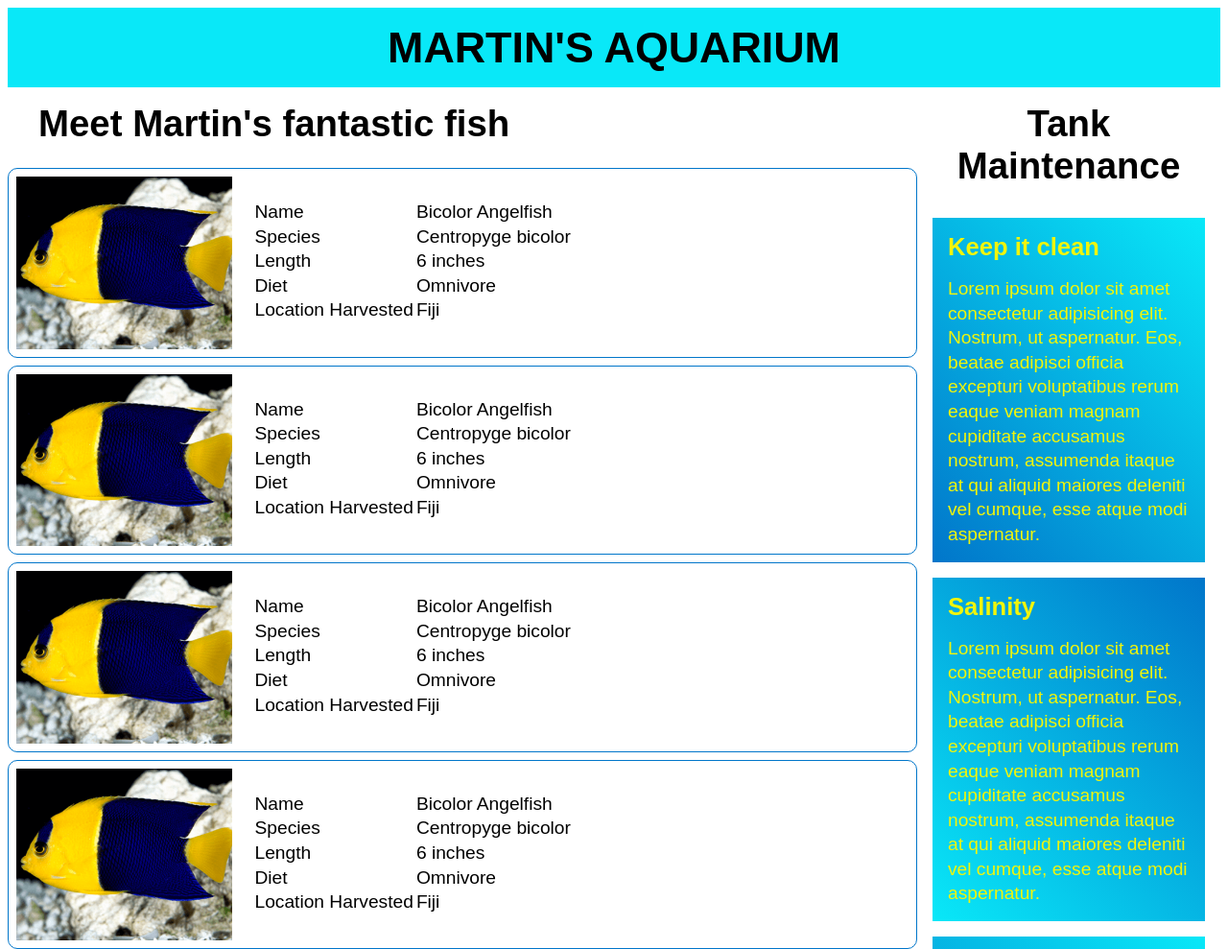
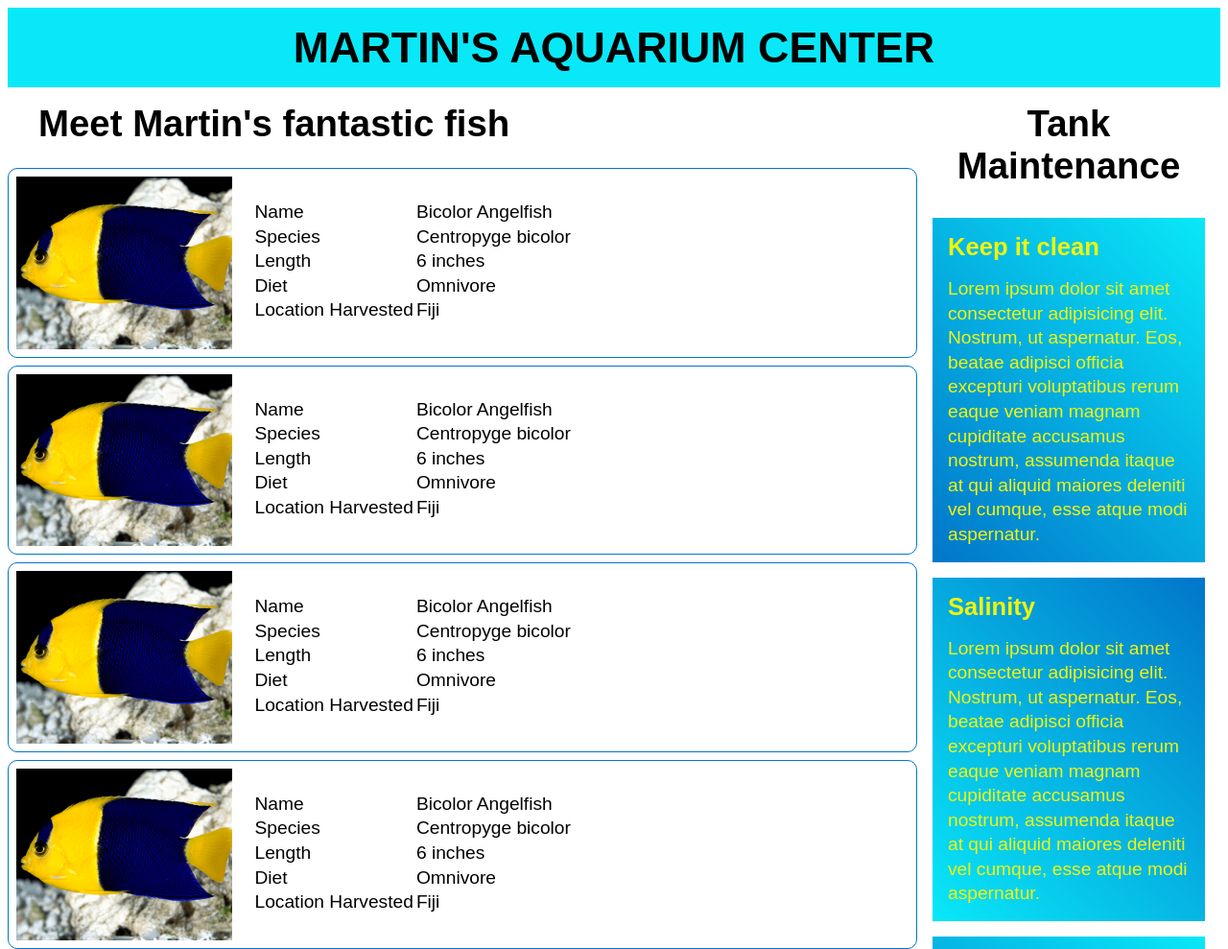
Before and after one commit to kevinlockett/martins-aquarium, a plain HTML site: page index.html in a window 1280 px wide. Shown: the top 989 px of the page at 96% size. Drawn offline with Linux system fonts and the light colour scheme.

Commit message:
Changed Header title

```diff
--- a/index.html
+++ b/index.html
@@ -9,7 +9,7 @@
 </head>
 <body>
     <header>
-        <h1 class="center">Martin's Aquarium</h1>
+        <h1 class="center">Martin's Aquarium Center</h1>
     </header>
 
     <main class="content">
```
